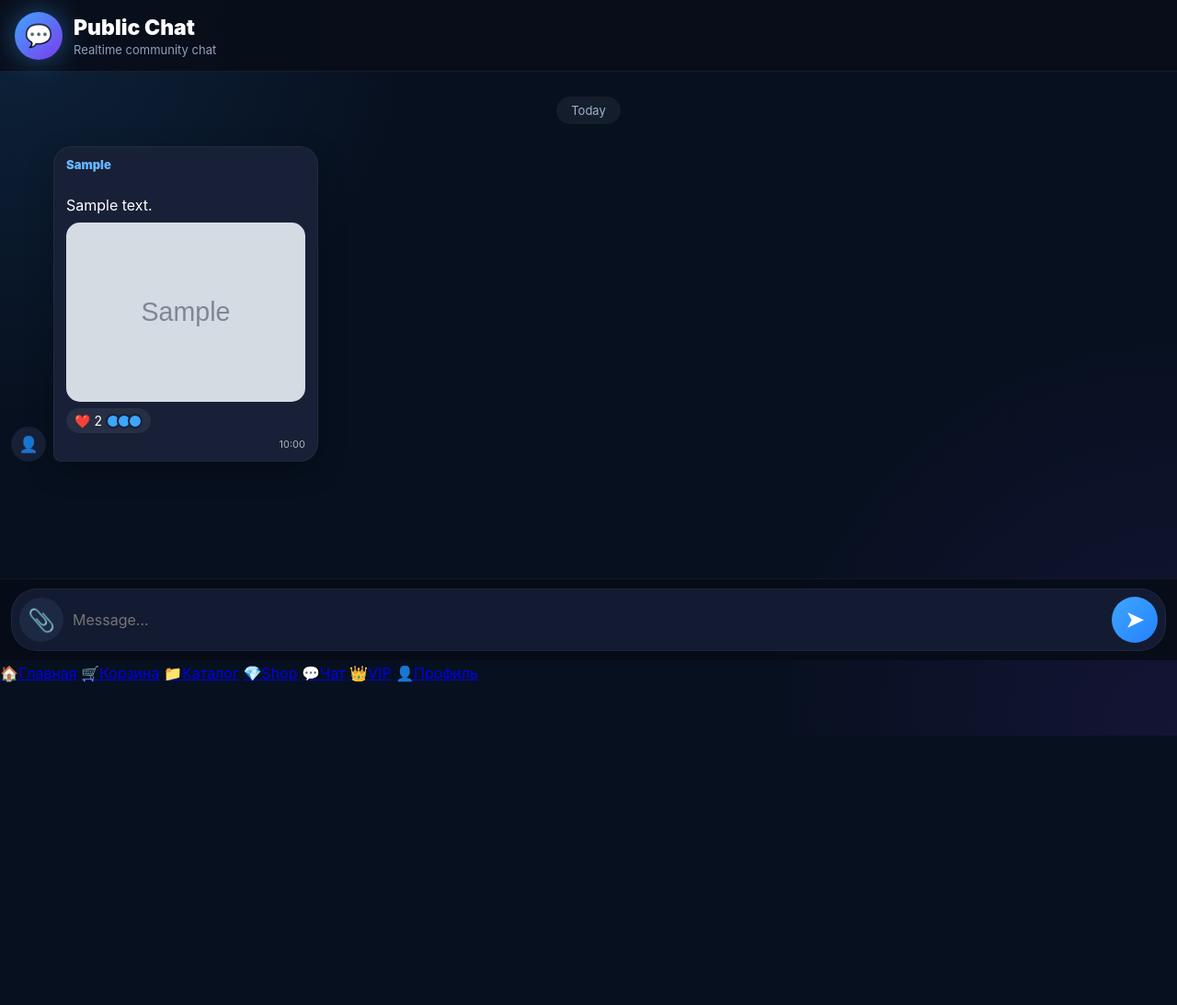
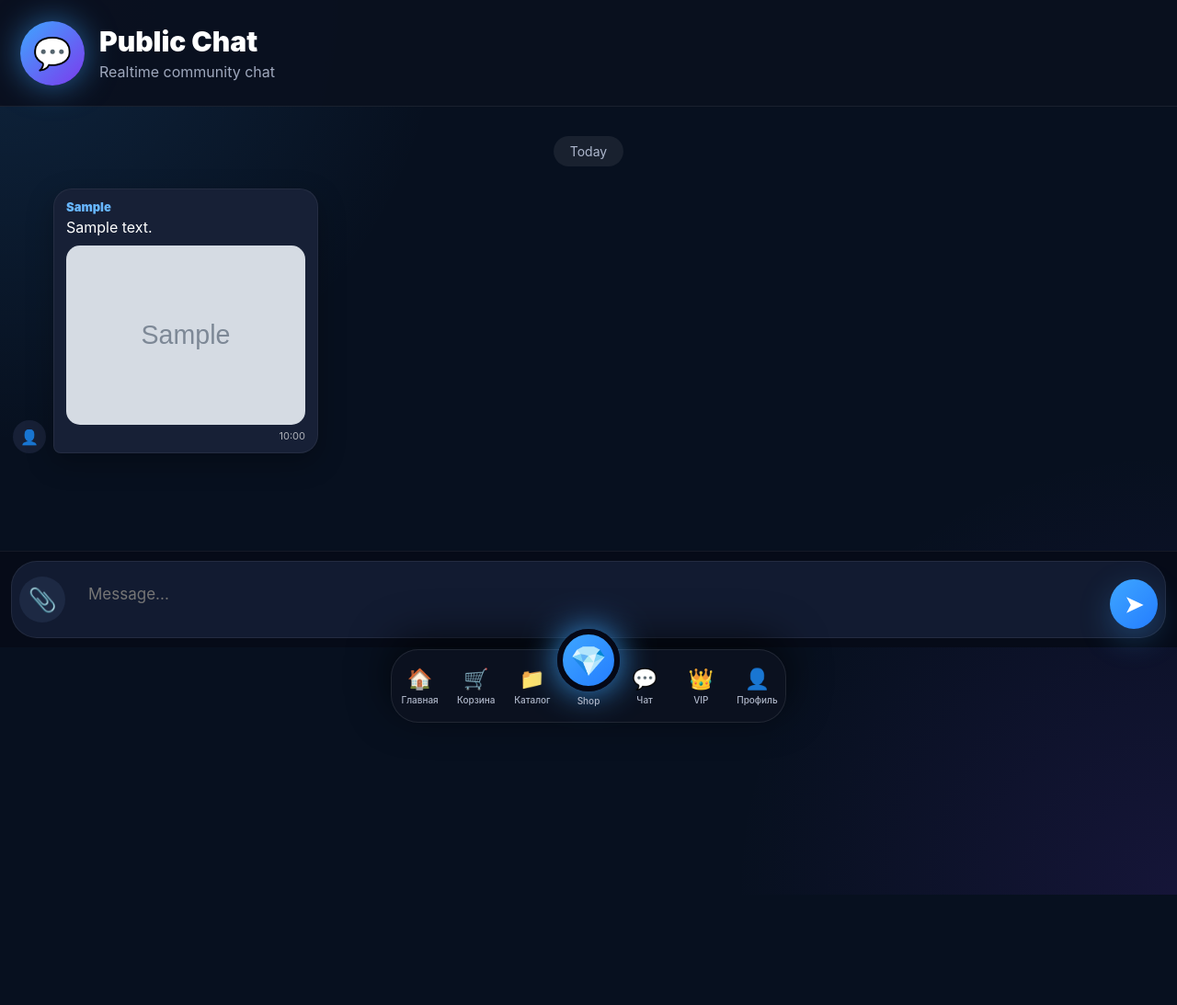
Before and after one commit to garabavladimir985-create/reversedmarket, a Flask app: a page that uses backend/templates/chat.html in a window 1280 px wide. Shown: the whole page at 92% size. Before the commit the page ends 800 px from the top, so only its background shows below. Run offline with Flask 3, Linux system fonts and the light colour scheme; tables that the repository leaves empty hold one stand-in row (values such as "Sample post"); grey boxes marked "Sample" are stand-in pictures; some libraries are stand-ins or nearby versions.

Commit message:
realtime chat

```diff
--- a/backend/app.py
+++ b/backend/app.py
@@ -2,12 +2,14 @@ from flask import Flask, render_template, request, redirect, jsonify
 from flask_sqlalchemy import SQLAlchemy
 from flask_socketio import SocketIO, emit
 from werkzeug.utils import secure_filename
+from flask_socketio import SocketIO, emit
 import os
 import json
 import requests
 from datetime import datetime, timedelta
 
 app = Flask(__name__)
+socketio = SocketIO(app, cors_allowed_origins="*")
 
 app.config["SQLALCHEMY_DATABASE_URI"] = "sqlite:///fashion.db"
 app.config["SQLALCHEMY_TRACK_MODIFICATIONS"] = False
@@ -816,10 +818,103 @@ with app.app_context():
 
 print("SERVER STARTED")
 
+@socketio.on("send_message")
+def handle_send_message(data):
+
+    text = data.get("text", "")
+    sender = data.get("sender", "User")
+    sender_tg_id = data.get("sender_tg_id", "")
+    shop = data.get("shop", "general")
+
+    if not text.strip():
+        return
+
+    user = User.query.filter_by(
+        telegram_id=str(sender_tg_id)
+    ).first()
+
+    if user and user.is_muted:
+        emit("system_error", {
+            "text":"You are muted"
+        })
+        return
+
+    message = Message(
+        shop=shop,
+        sender=sender,
+        sender_tg_id=str(sender_tg_id),
+        text=text
+    )
+
+    db.session.add(message)
+    db.session.commit()
+
+    emit("new_message", {
+        "id":message.id,
+        "sender":sender,
+        "sender_tg_id":sender_tg_id,
+        "text":text,
+        "image":"",
+        "time":message.created_at.strftime("%H:%M"),
+        "shop":shop
+    }, broadcast=True)
+
+
+@app.route("/chat-upload", methods=["POST"])
+def chat_upload():
+
+    sender = request.form.get("sender", "User")
+    sender_tg_id = request.form.get("sender_tg_id", "")
+    text = request.form.get("text", "")
+    shop = request.form.get("shop", "general")
+
+    file = request.files.get("image_file")
+
+    image_url = ""
+
+    if file:
+
+        filename = secure_filename(file.filename)
+
+        upload_folder = os.path.join(
+            "static",
+            "uploads"
+        )
+
+        os.makedirs(upload_folder, exist_ok=True)
+
+        filepath = os.path.join(
+            upload_folder,
+            filename
+        )
+
+        file.save(filepath)
+
+        image_url = "/" + filepath.replace("\\", "/")
+
+    message = Message(
+        shop=shop,
+        sender=sender,
+        sender_tg_id=str(sender_tg_id),
+        text=text,
+        image=image_url
+    )
+
+    db.session.add(message)
+    db.session.commit()
+
+    socketio.emit("new_message", {
+        "id":message.id,
+        "sender":sender,
+        "sender_tg_id":sender_tg_id,
+        "text":text,
+        "image":image_url,
+        "time":message.created_at.strftime("%H:%M"),
+        "shop":shop
+    })
+
+    return {"ok":True}
+
 if __name__ == "__main__":
-    port = int(os.environ.get("PORT", 8080))
-    socketio.run(
-        app,
-        host="0.0.0.0",
-        port=port
-    )
+    port = int(os.environ.get("PORT", 5000))
+    socketio.run(app, host="0.0.0.0", port=port)
--- a/backend/templates/chat.html
+++ b/backend/templates/chat.html
@@ -3,114 +3,92 @@
 <head>
 <meta charset="UTF-8">
 <meta name="viewport" content="width=device-width, initial-scale=1.0">
-
 <title>Public Chat</title>
 
+<link rel="stylesheet" href="/static/css/style.css?v=15000">
 <script src="https://telegram.org/js/telegram-web-app.js"></script>
 <script src="https://cdn.socket.io/4.7.5/socket.io.min.js"></script>
 
 <style>
-
-*{
-margin:0;
-padding:0;
-box-sizing:border-box;
-font-family:-apple-system,BlinkMacSystemFont,"Segoe UI",Arial,sans-serif;
--webkit-tap-highlight-color:transparent;
-}
-
 body{
     background:#07101f;
     color:white;
+    min-height:100vh;
     overflow-x:hidden;
-min-height:100vh;
 }
 
-.chat-bg{
-position:fixed;
-inset:0;
+.chat-page{
+    padding:0 0 230px;
+    min-height:100vh;
     background:
-radial-gradient(circle at top left,rgba(62,166,255,.13),transparent 30%),
-radial-gradient(circle at bottom right,rgba(124,58,237,.11),transparent 30%),
+        radial-gradient(circle at top left,rgba(62,166,255,.14),transparent 30%),
+        radial-gradient(circle at bottom right,rgba(124,58,237,.12),transparent 30%),
         #07101f;
-z-index:-1;
 }
 
-.topbar{
-position:fixed;
-top:0;
-left:0;
-right:0;
-height:78px;
+.chat-head{
+    height:116px;
+    padding:22px;
     display:flex;
     align-items:center;
-padding:0 16px;
-background:rgba(9,14,26,.92);
-backdrop-filter:blur(18px);
-border-bottom:1px solid rgba(255,255,255,.06);
-z-index:1000;
+    gap:16px;
+    background:rgba(10,16,31,.96);
+    border-bottom:1px solid rgba(255,255,255,.07);
 }
 
-.chat-icon{
-width:52px;
-height:52px;
+.chat-logo{
+    width:70px;
+    height:70px;
     border-radius:50%;
     background:linear-gradient(135deg,#3ea6ff,#7c3aed);
     display:flex;
     align-items:center;
     justify-content:center;
-font-size:24px;
-margin-right:12px;
-box-shadow:0 0 30px rgba(62,166,255,.45);
+    font-size:34px;
+    box-shadow:0 0 34px rgba(62,166,255,.55);
 }
 
 .chat-title{
-font-size:23px;
+    font-size:30px;
     font-weight:900;
 }
 
 .chat-sub{
-font-size:13px;
-color:#8ea0bd;
-margin-top:2px;
+    color:#9fa8bd;
+    margin-top:5px;
+    font-size:16px;
 }
 
 .messages{
-padding:95px 12px 220px;
+    padding:22px 14px 250px;
     display:flex;
     flex-direction:column;
     gap:14px;
 }
 
-.day-separator{
+.day{
     margin:10px auto;
-padding:7px 16px;
-background:rgba(255,255,255,.06);
-border-radius:30px;
-font-size:13px;
-color:#9eb3d1;
-backdrop-filter:blur(10px);
+    padding:8px 18px;
+    border-radius:999px;
+    background:rgba(255,255,255,.07);
+    color:#aeb8ce;
+    font-size:14px;
+}
+
+.empty{
+    margin-top:120px;
+    text-align:center;
+    color:#9fa8bd;
+    font-size:20px;
 }
 
 .msg-wrap{
+    max-width:88%;
     display:flex;
     flex-direction:column;
-max-width:88%;
-animation:fade .18s ease;
 }
 
-@keyframes fade{
-from{
-opacity:0;
-transform:translateY(10px);
-}
-to{
-opacity:1;
-transform:none;
-}
-}
-
-.me{
+.msg-wrap.me{
     margin-left:auto;
     align-items:flex-end;
 }
@@ -121,52 +99,42 @@ gap:8px;
     align-items:flex-end;
 }
 
-.me .msg{
+.msg-wrap.me .msg{
     flex-direction:row-reverse;
 }
 
 .avatar{
-width:38px;
-height:38px;
+    width:36px;
+    height:36px;
     border-radius:50%;
     background:#172036;
     display:flex;
     align-items:center;
     justify-content:center;
-font-size:17px;
     flex-shrink:0;
-overflow:hidden;
-}
-
-.avatar img{
-width:100%;
-height:100%;
-object-fit:cover;
 }
 
 .bubble{
     background:#172036;
+    border-radius:20px 20px 20px 8px;
     padding:11px 13px;
-border-radius:20px 20px 20px 8px;
-max-width:100%;
-box-shadow:0 10px 30px rgba(0,0,0,.25);
-position:relative;
-border:1px solid rgba(255,255,255,.05);
+    border:1px solid rgba(255,255,255,.06);
+    box-shadow:0 10px 30px rgba(0,0,0,.28);
 }
 
-.me .bubble{
+.msg-wrap.me .bubble{
     background:linear-gradient(135deg,#248cff,#3ea6ff);
     border-radius:20px 20px 8px 20px;
 }
 
-.username{
+.sender{
+    color:#67b6ff;
+    font-weight:900;
     font-size:13px;
-font-weight:900;
-color:#67b6ff;
     margin-bottom:4px;
 }
 
-.me .username{
+.msg-wrap.me .sender{
     display:none;
 }
 
@@ -192,395 +160,206 @@ text-align:right;
     margin-top:5px;
 }
 
-.reactions{
-display:flex;
-align-items:center;
-gap:6px;
-margin-top:7px;
-flex-wrap:wrap;
-}
-
-.reaction{
-padding:5px 9px;
-border-radius:20px;
-background:rgba(255,255,255,.07);
-font-size:14px;
-display:flex;
-align-items:center;
-gap:4px;
-backdrop-filter:blur(10px);
-}
-
-.react-users{
-display:flex;
-align-items:center;
-margin-left:4px;
-}
-
-.react-user{
-width:16px;
-height:16px;
-border-radius:50%;
-background:#3ea6ff;
-border:2px solid #172036;
-margin-left:-4px;
-}
-
 .composer{
     position:fixed;
     left:0;
     right:0;
-bottom:82px;
+    bottom:96px;
     padding:10px 12px;
-background:rgba(7,12,24,.94);
+    background:rgba(7,12,24,.96);
     backdrop-filter:blur(18px);
     border-top:1px solid rgba(255,255,255,.06);
     z-index:999;
 }
 
-.form{
+.preview{
+    display:none;
+    margin:0 0 8px 12px;
+    color:#9fb3d1;
+    font-size:13px;
+}
+
+.preview.show{
+    display:block;
+}
+
+.chat-form{
     display:flex;
     align-items:center;
     gap:10px;
     background:#121b31;
     border-radius:28px;
     padding:8px;
-border:1px solid rgba(255,255,255,.05);
+    border:1px solid rgba(255,255,255,.07);
 }
 
 .attach{
-width:48px;
-height:48px;
+    width:50px;
+    height:50px;
     border-radius:50%;
     background:#1d2943;
     display:flex;
     align-items:center;
     justify-content:center;
-font-size:24px;
-cursor:pointer;
+    font-size:25px;
 }
 
 .attach input{
     display:none;
 }
 
-.input{
+.chat-input{
     flex:1;
-background:none;
     border:none;
     outline:none;
+    background:transparent;
     color:white;
-font-size:16px;
+    font-size:17px;
 }
 
 .send{
-width:50px;
-height:50px;
+    width:52px;
+    height:52px;
     border:none;
     border-radius:50%;
-background:linear-gradient(135deg,#3ea6ff,#2481ff);
+    background:linear-gradient(135deg,#3ea6ff,#247dff);
     color:white;
-font-size:23px;
+    font-size:24px;
     font-weight:900;
 }
 
 .context-menu{
     position:fixed;
     left:50%;
-bottom:120px;
+    bottom:180px;
     transform:translateX(-50%);
     width:260px;
     background:#121b31;
     border-radius:24px;
     padding:10px;
-z-index:9999;
+    z-index:99999;
     display:none;
     border:1px solid rgba(255,255,255,.08);
     box-shadow:0 20px 50px rgba(0,0,0,.5);
-animation:menu .18s ease;
-}
-
-@keyframes menu{
-from{
-opacity:0;
-transform:translateX(-50%) scale(.92);
-}
-to{
-opacity:1;
-transform:translateX(-50%) scale(1);
-}
 }
 
 .context-item{
     padding:14px;
     border-radius:16px;
     font-size:16px;
-display:flex;
-align-items:center;
-gap:10px;
 }
-
-.context-item:active{
-background:rgba(255,255,255,.07);
-}
-
-.preview{
-display:none;
-margin:0 0 7px 10px;
-font-size:13px;
-color:#9fb3d1;
-}
-
-.preview.show{
-display:block;
-}
-
 </style>
 </head>
 
 <body>
 
-<div class="chat-bg"></div>
+<div class="chat-page">
 
-<div class="topbar">
-
-<div class="chat-icon">
-💬
+    <div class="chat-head">
+        <div class="chat-logo">💬</div>
+        <div>
+            <div class="chat-title">Public Chat</div>
+            <div class="chat-sub">Realtime community chat</div>
         </div>
-
-<div>
-<div class="chat-title">
-Public Chat
-</div>
-
-<div class="chat-sub">
-Realtime community chat
-</div>
-</div>
-
     </div>
 
     <div class="messages" id="messages">
 
-<div class="day-separator">
-Today
-</div>
+        <div class="day">Today</div>
 
         {% if messages|length == 0 %}
-<div style="text-align:center;color:#8ea0bd;margin-top:90px;">
-No messages yet
-</div>
+        <div class="empty" id="empty">No messages yet</div>
         {% endif %}
 
         {% for msg in messages %}
+        <div class="msg-wrap" data-user="{{ msg.sender_tg_id }}">
+            <div class="msg">
+                <div class="avatar">👤</div>
 
-<div
-class="msg-wrap"
-data-id="{{ msg.id }}"
-data-text="{{ msg.text }}"
-data-user="{{ msg.sender_tg_id }}"
->
-
-<div class="msg">
-
-<div class="avatar">
-👤
-</div>
-
-<div class="bubble">
-
-<div class="username">
-{{ msg.sender }}
-</div>
+                <div class="bubble" data-text="{{ msg.text }}">
+                    <div class="sender">{{ msg.sender }}</div>
 
                     {% if msg.text %}
-<div class="text">
-{{ msg.text }}
-</div>
+                    <div class="text">{{ msg.text }}</div>
                     {% endif %}
 
                     {% if msg.image %}
-
                         {% if msg.image.endswith('.mp4') or msg.image.endswith('.mov') or msg.image.endswith('.webm') %}
                         <video class="media" controls src="{{ msg.image }}"></video>
                         {% else %}
                         <img class="media" src="{{ msg.image }}">
                         {% endif %}
-
                     {% endif %}
 
-<div class="reactions">
-
-<div class="reaction">
-❤️ 2
-
-<div class="react-users">
-<div class="react-user"></div>
-<div class="react-user"></div>
-<div class="react-user"></div>
+                    <div class="time">{{ msg.created_at.strftime('%H:%M') }}</div>
                 </div>
+            </div>
+        </div>
+        {% endfor %}
 
     </div>
 
 </div>
 
-<div class="time">
-{{ msg.created_at.strftime('%H:%M') }}
-</div>
+<div class="composer">
+    <div class="preview" id="preview">File selected</div>
 
-</div>
-
-</div>
-
-</div>
-
-{% endfor %}
-
-</div>
-
-<div class="composer">
-
-<div class="preview" id="preview">
-File selected
-</div>
-
-<form class="form" id="chatForm">
-
+    <form class="chat-form" id="chatForm">
         <label class="attach">
             📎
             <input type="file" id="fileInput" accept="image/*,video/*">
         </label>
 
-<input
-class="input"
-id="messageInput"
-placeholder="Message..."
-autocomplete="off"
->
+        <input class="chat-input" id="messageInput" placeholder="Message..." autocomplete="off">
 
-<button class="send" type="submit">
-➤
-</button>
-
+        <button class="send" type="submit">➤</button>
     </form>
-
 </div>
 
 <div class="context-menu" id="menu">
-
-<div class="context-item">
-↩️ Reply
-</div>
-
-<div class="context-item" id="copyBtn">
-📋 Copy
-</div>
-
-<div class="context-item">
-❤️ React
-</div>
-
+    <div class="context-item" id="replyBtn">↩️ Reply</div>
+    <div class="context-item" id="copyBtn">📋 Copy</div>
+    <div class="context-item">❤️ React</div>
 </div>
 
 {% include "_nav.html" %}
 
 <script>
-
 const socket = io();
-
 const tg = window.Telegram?.WebApp;
 
 let sender = "Telegram User";
 let sender_tg_id = "";
 
 if(tg){
-
     tg.ready();
     tg.expand();
 
     const user = tg.initDataUnsafe?.user;
 
     if(user){
-
         sender = user.first_name || "Telegram User";
         sender_tg_id = String(user.id);
-
     }
-
 }
 
 document.querySelectorAll(".msg-wrap").forEach(msg => {
-
     if(msg.dataset.user === sender_tg_id){
         msg.classList.add("me");
     }
-
 });
 
-const menu = document.getElementById("menu");
-
-let selectedText = "";
-
-document.querySelectorAll(".bubble").forEach(bubble => {
-
-bubble.addEventListener("contextmenu", e => {
-
-e.preventDefault();
-
-selectedText =
-bubble.querySelector(".text")?.innerText || "";
-
-menu.style.display = "block";
-
-});
-
-bubble.addEventListener("touchstart", () => {
-
-holdTimer = setTimeout(() => {
-
-selectedText =
-bubble.querySelector(".text")?.innerText || "";
-
-menu.style.display = "block";
-
-}, 500);
-
-});
-
-bubble.addEventListener("touchend", () => {
-clearTimeout(holdTimer);
-});
-
-});
-
-document.body.addEventListener("click", e => {
-
-if(!e.target.closest(".context-menu")){
-menu.style.display = "none";
-}
-
-});
-
-document.getElementById("copyBtn").onclick = () => {
-
-navigator.clipboard.writeText(selectedText);
-
-menu.style.display = "none";
-
-};
-
 function isVideo(url){
-
-return url.endsWith(".mp4")
-|| url.endsWith(".mov")
-|| url.endsWith(".webm");
-
+    return url.endsWith(".mp4") || url.endsWith(".mov") || url.endsWith(".webm");
 }
 
 function appendMessage(data){
+    if(data.shop && data.shop !== "{{ shop }}") return;
+
+    const empty = document.getElementById("empty");
+    if(empty) empty.remove();
 
     const wrap = document.createElement("div");
-
     wrap.className = "msg-wrap";
 
     if(String(data.sender_tg_id) === sender_tg_id){
@@ -590,118 +369,78 @@ wrap.classList.add("me");
     let media = "";
 
     if(data.image){
-
         if(isVideo(data.image)){
             media = `<video class="media" controls src="${data.image}"></video>`;
         }else{
             media = `<img class="media" src="${data.image}">`;
         }
-
     }
 
     wrap.innerHTML = `
-
         <div class="msg">
-
-<div class="avatar">
-👤
+            <div class="avatar">👤</div>
+            <div class="bubble" data-text="${data.text || ""}">
+                <div class="sender">${data.sender}</div>
+                ${data.text ? `<div class="text">${data.text}</div>` : ""}
+                ${media}
+                <div class="time">${data.time}</div>
             </div>
-
-<div class="bubble">
-
-<div class="username">
-${data.sender}
         </div>
-
-${data.text ? `<div class="text">${data.text}</div>` : ""}
-
-${media}
-
-<div class="reactions">
-
-<div class="reaction">
-❤️ 1
-
-<div class="react-users">
-<div class="react-user"></div>
-</div>
-
-</div>
-
-</div>
-
-<div class="time">
-${data.time}
-</div>
-
-</div>
-
-</div>
-
     `;
 
     document.getElementById("messages").appendChild(wrap);
-
+    bindMenus();
     scrollBottom();
-
 }
 
 socket.on("new_message", data => {
+    appendMessage(data);
+});
 
-appendMessage(data);
-
+socket.on("system_error", data => {
+    alert(data.text);
 });
 
 const fileInput = document.getElementById("fileInput");
-
 const preview = document.getElementById("preview");
 
 fileInput.addEventListener("change", () => {
-
     if(fileInput.files.length){
-
         preview.classList.add("show");
-
-preview.innerText =
-"Selected: " + fileInput.files[0].name;
-
+        preview.innerText = "Selected: " + fileInput.files[0].name;
     }
-
 });
 
 document.getElementById("chatForm").addEventListener("submit", async function(e){
-
     e.preventDefault();
 
-const textInput = document.getElementById("messageInput");
-
-const text = textInput.value.trim();
-
+    const input = document.getElementById("messageInput");
+    const text = input.value.trim();
     const file = fileInput.files[0];
 
     if(!text && !file) return;
 
     if(file){
-
         const formData = new FormData();
-
         formData.append("shop", "{{ shop }}");
         formData.append("sender", sender);
         formData.append("sender_tg_id", sender_tg_id);
         formData.append("text", text);
         formData.append("image_file", file);
 
-await fetch("/chat-upload", {
+        const res = await fetch("/chat-upload", {
             method:"POST",
             body:formData
         });
 
+        if(!res.ok){
+            alert("Message not sent");
+        }
+
         fileInput.value = "";
         preview.classList.remove("show");
-textInput.value = "";
-
+        input.value = "";
         return;
-
     }
 
     socket.emit("send_message", {
@@ -711,27 +450,50 @@ sender_tg_id:sender_tg_id,
         text:text
     });
 
-textInput.value = "";
-
+    input.value = "";
 });
 
-function scrollBottom(){
+let selectedText = "";
+let holdTimer = null;
 
-const messages =
-document.getElementById("messages");
+function bindMenus(){
+    document.querySelectorAll(".bubble").forEach(bubble => {
+        bubble.oncontextmenu = e => {
+            e.preventDefault();
+            selectedText = bubble.dataset.text || "";
+            document.getElementById("menu").style.display = "block";
+        };
 
-messages.scrollTop =
-messages.scrollHeight;
+        bubble.ontouchstart = () => {
+            holdTimer = setTimeout(() => {
+                selectedText = bubble.dataset.text || "";
+                document.getElementById("menu").style.display = "block";
+            }, 500);
+        };
 
-window.scrollTo(
-0,
-document.body.scrollHeight
-);
-
+        bubble.ontouchend = () => {
+            clearTimeout(holdTimer);
+        };
+    });
 }
 
+document.body.addEventListener("click", e => {
+    if(!e.target.closest(".context-menu")){
+        document.getElementById("menu").style.display = "none";
+    }
+});
+
+document.getElementById("copyBtn").onclick = () => {
+    navigator.clipboard.writeText(selectedText);
+    document.getElementById("menu").style.display = "none";
+};
+
+function scrollBottom(){
+    window.scrollTo(0, document.body.scrollHeight);
+}
+
+bindMenus();
 scrollBottom();
-
 </script>
 
 </body>
```
Lines whose indentation alone changed are shown as unchanged.
